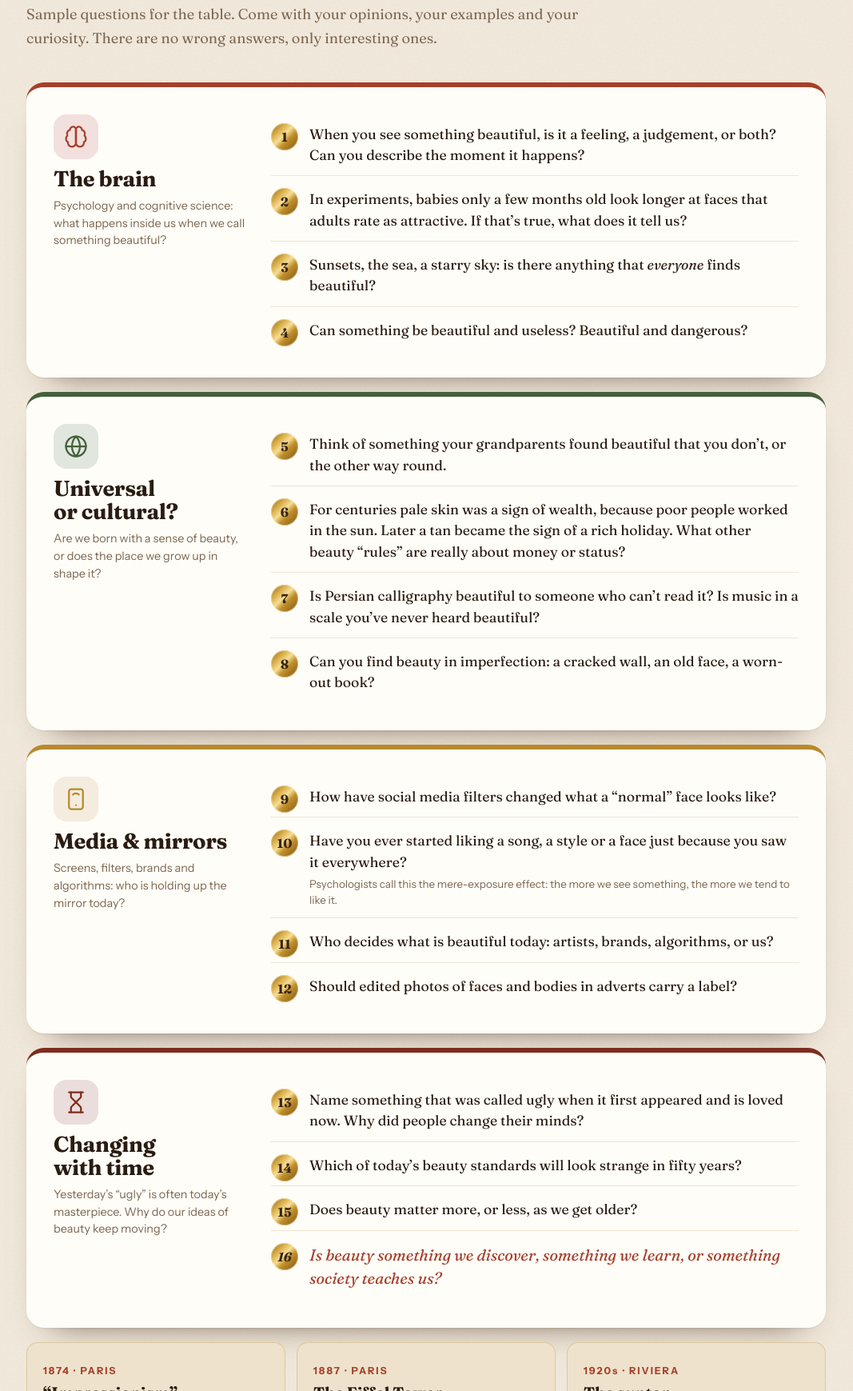
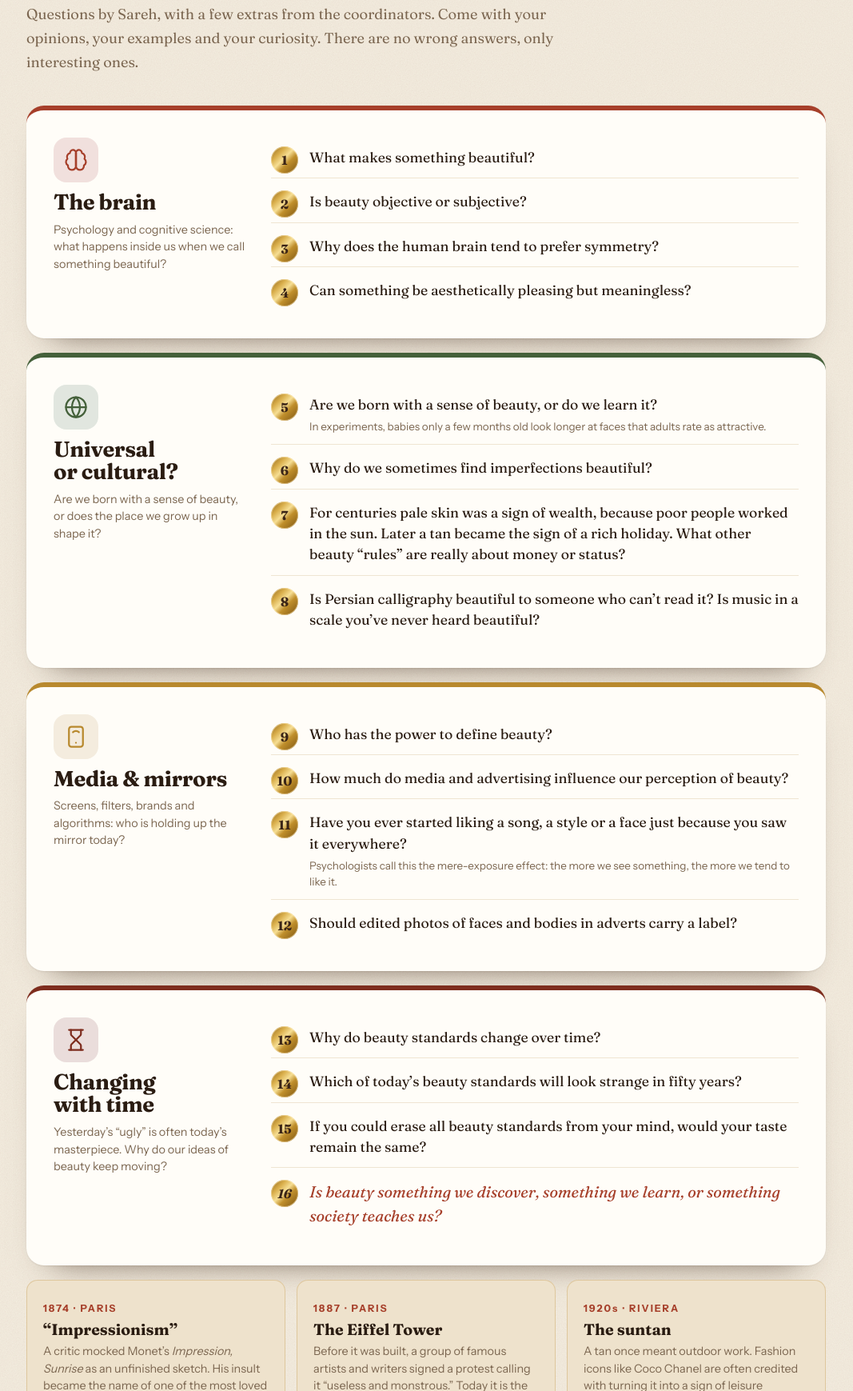
Before and after one commit to Tehran-english-discussion/tehran-english-discussion.github.io, a plain HTML site: page beauty/index.html in a window 1280 px wide. Shown: the part 2608-4347 px from the top of the page at 80% size, without its empty margins (107-1174 px from the left). Drawn offline with Linux system fonts and the light colour scheme.

Commit message:
Use Sareh's discussion questions on the beauty page
Co-Authored-By: Claude Opus 5.5 <noreply@anthropic.com>

```diff
--- a/beauty/index.html
+++ b/beauty/index.html
@@ -294,7 +294,7 @@ footer.site .logo { width: 60px; color: var(--fg); }
       <div class="head">
         <span class="label">The discussion</span>
         <h2>Four <em>lenses</em> on beauty</h2>
-        <p>Sample questions for the table. Come with your opinions, your examples and your curiosity. There are no wrong answers, only interesting ones.</p>
+        <p>Questions by Sareh, with a few extras from the coordinators. Come with your opinions, your examples and your curiosity. There are no wrong answers, only interesting ones.</p>
       </div>
       <div class="lenses">
         <article class="lens" style="--c:#A63F2A">
@@ -304,10 +304,10 @@ footer.site .logo { width: 60px; color: var(--fg); }
             <p>Psychology and cognitive science: what happens inside us when we call something beautiful?</p>
           </aside>
           <ol>
-            <li data-n="1">When you see something beautiful, is it a feeling, a judgement, or both? Can you describe the moment it happens?</li>
-            <li data-n="2">In experiments, babies only a few months old look longer at faces that adults rate as attractive. If that’s true, what does it tell us?</li>
-            <li data-n="3">Sunsets, the sea, a starry sky: is there anything that <i>everyone</i> finds beautiful?</li>
-            <li data-n="4">Can something be beautiful and useless? Beautiful and dangerous?</li>
+            <li data-n="1">What makes something beautiful?</li>
+            <li data-n="2">Is beauty objective or subjective?</li>
+            <li data-n="3">Why does the human brain tend to prefer symmetry?</li>
+            <li data-n="4">Can something be aesthetically pleasing but meaningless?</li>
           </ol>
         </article>
 
@@ -318,10 +318,11 @@ footer.site .logo { width: 60px; color: var(--fg); }
             <p>Are we born with a sense of beauty, or does the place we grow up in shape it?</p>
           </aside>
           <ol>
-            <li data-n="5">Think of something your grandparents found beautiful that you don’t, or the other way round.</li>
-            <li data-n="6">For centuries pale skin was a sign of wealth, because poor people worked in the sun. Later a tan became the sign of a rich holiday. What other beauty “rules” are really about money or status?</li>
-            <li data-n="7">Is Persian calligraphy beautiful to someone who can’t read it? Is music in a scale you’ve never heard beautiful?</li>
-            <li data-n="8">Can you find beauty in imperfection: a cracked wall, an old face, a worn-out book?</li>
+            <li data-n="5">Are we born with a sense of beauty, or do we learn it?
+              <small>In experiments, babies only a few months old look longer at faces that adults rate as attractive.</small></li>
+            <li data-n="6">Why do we sometimes find imperfections beautiful?</li>
+            <li data-n="7">For centuries pale skin was a sign of wealth, because poor people worked in the sun. Later a tan became the sign of a rich holiday. What other beauty “rules” are really about money or status?</li>
+            <li data-n="8">Is Persian calligraphy beautiful to someone who can’t read it? Is music in a scale you’ve never heard beautiful?</li>
           </ol>
         </article>
 
@@ -332,10 +333,10 @@ footer.site .logo { width: 60px; color: var(--fg); }
             <p>Screens, filters, brands and algorithms: who is holding up the mirror today?</p>
           </aside>
           <ol>
-            <li data-n="9">How have social media filters changed what a “normal” face looks like?</li>
-            <li data-n="10">Have you ever started liking a song, a style or a face just because you saw it everywhere?
+            <li data-n="9">Who has the power to define beauty?</li>
+            <li data-n="10">How much do media and advertising influence our perception of beauty?</li>
+            <li data-n="11">Have you ever started liking a song, a style or a face just because you saw it everywhere?
               <small>Psychologists call this the mere-exposure effect: the more we see something, the more we tend to like it.</small></li>
-            <li data-n="11">Who decides what is beautiful today: artists, brands, algorithms, or us?</li>
             <li data-n="12">Should edited photos of faces and bodies in adverts carry a label?</li>
           </ol>
         </article>
@@ -347,9 +348,9 @@ footer.site .logo { width: 60px; color: var(--fg); }
             <p>Yesterday’s “ugly” is often today’s masterpiece. Why do our ideas of beauty keep moving?</p>
           </aside>
           <ol>
-            <li data-n="13">Name something that was called ugly when it first appeared and is loved now. Why did people change their minds?</li>
+            <li data-n="13">Why do beauty standards change over time?</li>
             <li data-n="14">Which of today’s beauty standards will look strange in fifty years?</li>
-            <li data-n="15">Does beauty matter more, or less, as we get older?</li>
+            <li data-n="15">If you could erase all beauty standards from your mind, would your taste remain the same?</li>
             <li data-n="16" class="big">Is beauty something we discover, something we learn, or something society teaches us?</li>
           </ol>
         </article>
```
